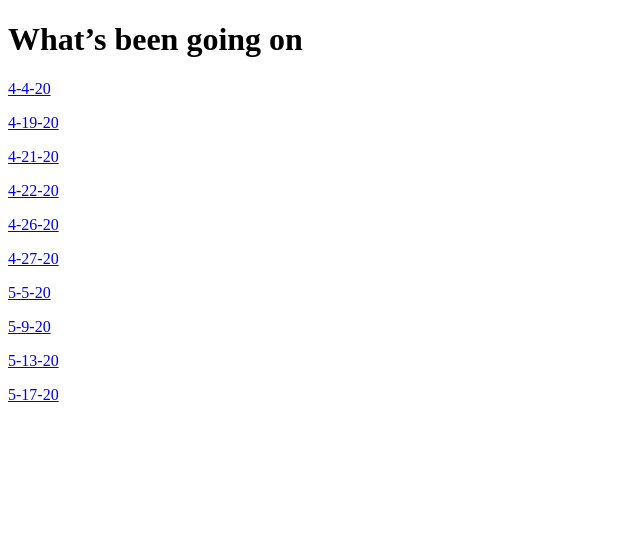
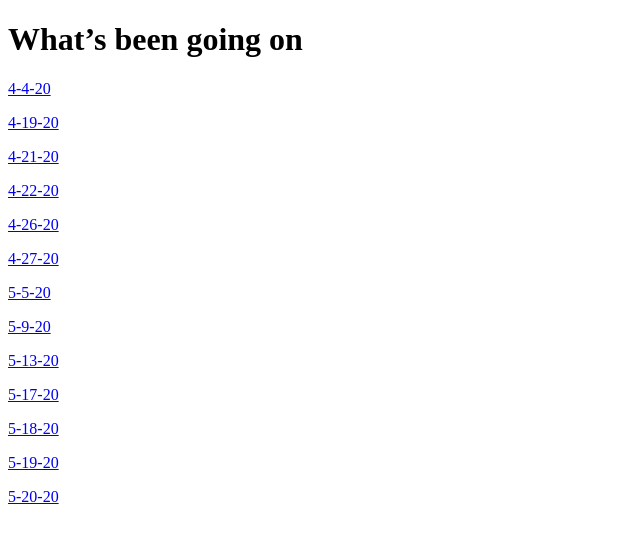
Before and after one commit to Wussell/Wussell.github.io, a plain HTML site: page index.html in a window 1280 px wide. Shown: the whole page, without its empty margins (0-640 px from the left). Drawn offline with Linux system fonts and the light colour scheme.

Commit message:
update index with 5-18 - 5-20 entries

```diff
--- a/index.html
+++ b/index.html
@@ -16,7 +16,8 @@
 <p><a href=./5_9_20.html>5-9-20</a></p>
 <p><a href=./5_13_20.html>5-13-20</a></p>
 <p><a href=./5_17_20.html>5-17-20</a></p>
-
-
+<p><a href=./5_18_20.html>5-18-20</a></p>
+<p><a href=./5_19_20.html>5-19-20</a></p>
+<p><a href=./5_20_20.html>5-20-20</a></p>
 </body>
 </html>
```
